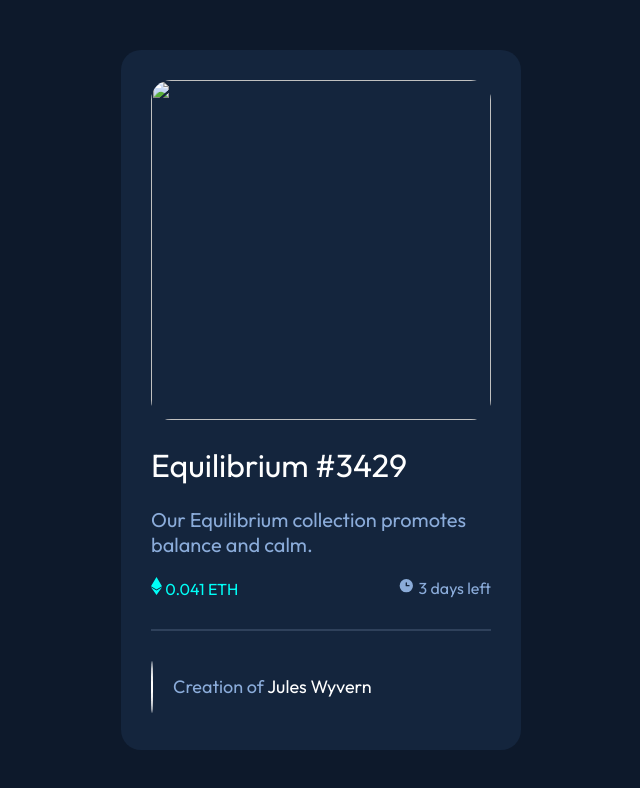
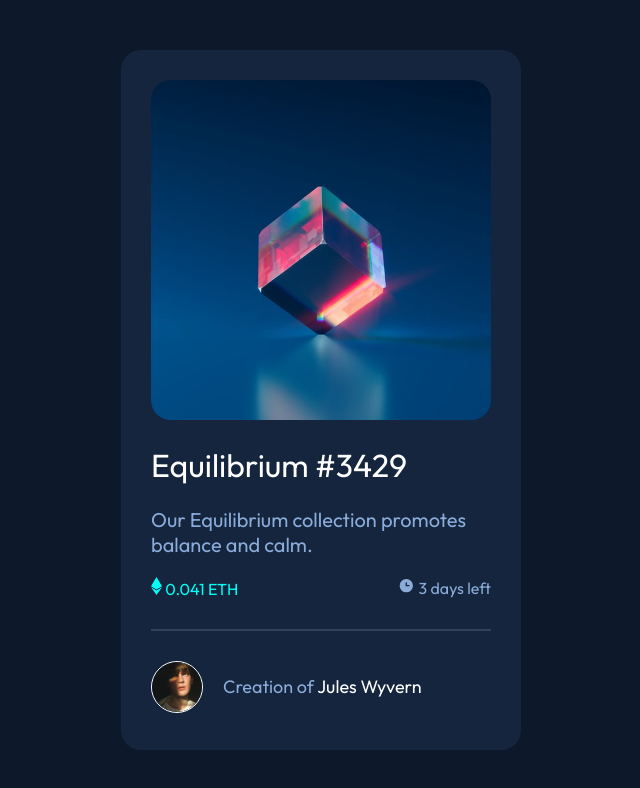
Before and after one commit to Gabocz/NFT_Card_Challenge, a plain HTML site: page index.html in a window 1280 px wide. Shown: the whole page, without its empty margins (319-959 px from the left). Drawn offline with Linux system fonts and the light colour scheme.

Commit message:
Adding images & updating  readme file

```diff
--- a/index.html
+++ b/index.html
@@ -22,7 +22,7 @@
   <div class="card">
     <div id="overlay"><svg id="eye" width="48" height="48" xmlns="http://www.w3.org/2000/svg"><g fill="none" fill-rule="evenodd"><path d="M0 0h48v48H0z"/><path d="M24 9C14 9 5.46 15.22 2 24c3.46 8.78 12 15 22 15 10.01 0 18.54-6.22 22-15-3.46-8.78-11.99-15-22-15Zm0 25c-5.52 0-10-4.48-10-10s4.48-10 10-10 10 4.48 10 10-4.48 10-10 10Zm0-16c-3.31 0-6 2.69-6 6s2.69 6 6 6 6-2.69 6-6-2.69-6-6-6Z" fill="#FFF" fill-rule="nonzero"/></g></svg>
     </div>
-    <img id="mainTheme" src="../images/image-equilibrium.jpg" alt="">
+    <img id="mainTheme" src="./images/image-equilibrium.jpg" alt="">
     <div class="main">
       <h1>Equilibrium #3429</h1>
     <p>Our Equilibrium collection promotes balance and calm.</p>
@@ -31,7 +31,7 @@
       <span><svg width="11" height="18" xmlns="http://www.w3.org/2000/svg"><path d="M11 10.216 5.5 18 0 10.216l5.5 3.263 5.5-3.262ZM5.5 0l5.496 9.169L5.5 12.43 0 9.17 5.5 0Z" fill="#00FFF8"/></svg> 0.041 ETH</span><span><svg width="17" height="17" xmlns="http://www.w3.org/2000/svg"><path d="M8.305 2.007a6.667 6.667 0 1 0 0 13.334 6.667 6.667 0 0 0 0-13.334Zm2.667 7.334H8.305a.667.667 0 0 1-.667-.667V6.007a.667.667 0 0 1 1.334 0v2h2a.667.667 0 0 1 0 1.334Z" fill="#8BACD9"/></svg> 3 days left</span>
     </div>
     <div class="footer">
-      <img src="../images/image-avatar.png" alt=""> <p>Creation of <span>Jules Wyvern</span></p>
+      <img src="./images/image-avatar.png" alt=""> <p>Creation of <span>Jules Wyvern</span></p>
     </div>
   </div>
 
```
Also changed, not shown: images/favicon-32x32.png (added), images/icon-clock.svg (added), images/icon-ethereum.svg (added), images/icon-view.svg (added), images/image-avatar.png (added), images/image-equilibrium.jpg (added), 1 other file.
